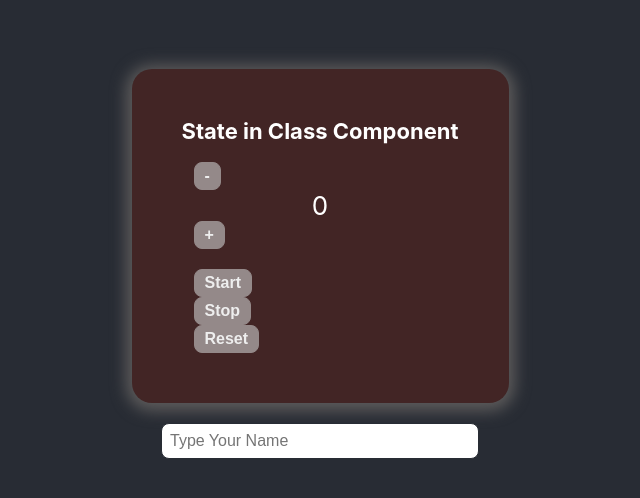
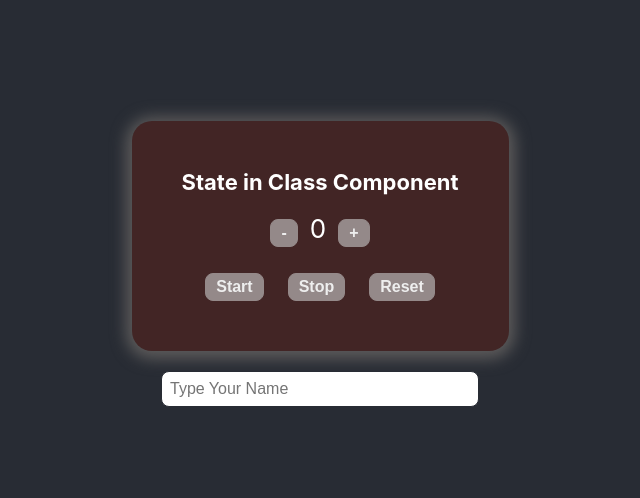
Before and after one commit to nazmul98/exploring-react-class-component, a React (Create React App) app: page / in a window 1280 px wide. Shown: the part 126-624 px from the top of the page, without its empty margins (320-960 px from the left). Built offline with nearby package versions, Linux system fonts and the light colour scheme.

Commit message:
redux integrated

```diff
--- a/package.json
+++ b/package.json
@@ -9,7 +9,8 @@
     "react": "^16.13.1",
     "react-dom": "^16.13.1",
     "react-router-dom": "^5.2.0",
-    "react-scripts": "3.4.1"
+    "react-scripts": "3.4.1",
+    "redux": "^4.0.5"
   },
   "scripts": {
     "start": "react-scripts start",
--- a/src/Component/Timer/Timer.css
+++ b/src/Component/Timer/Timer.css
@@ -17,7 +17,8 @@
     border-radius: 8px;
     color: #eee;
     font-weight: bold;
-  }
+    display: inline-block;
+}
 
   .App-content .Btn:focus {
     outline : 0;
```
Also changed, not shown: 1 other file (tests, documents, lock files or other folders).
